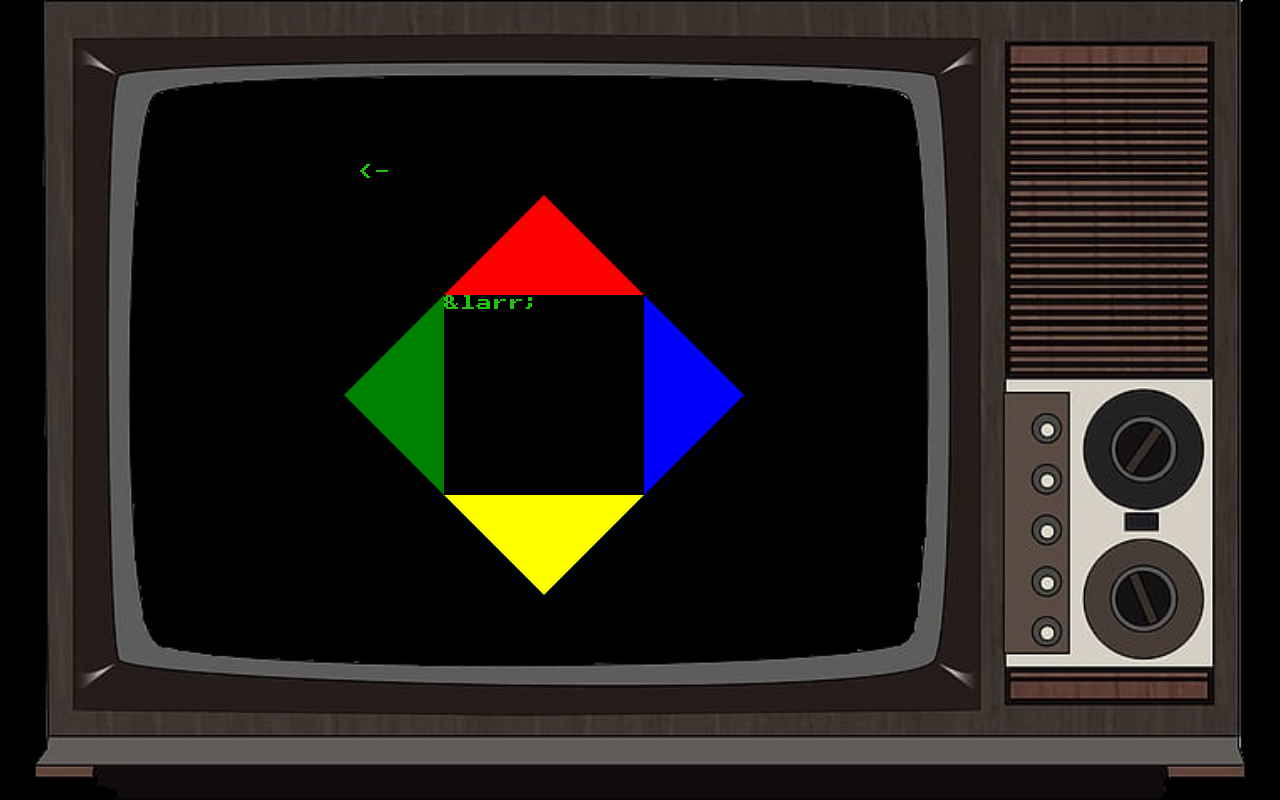
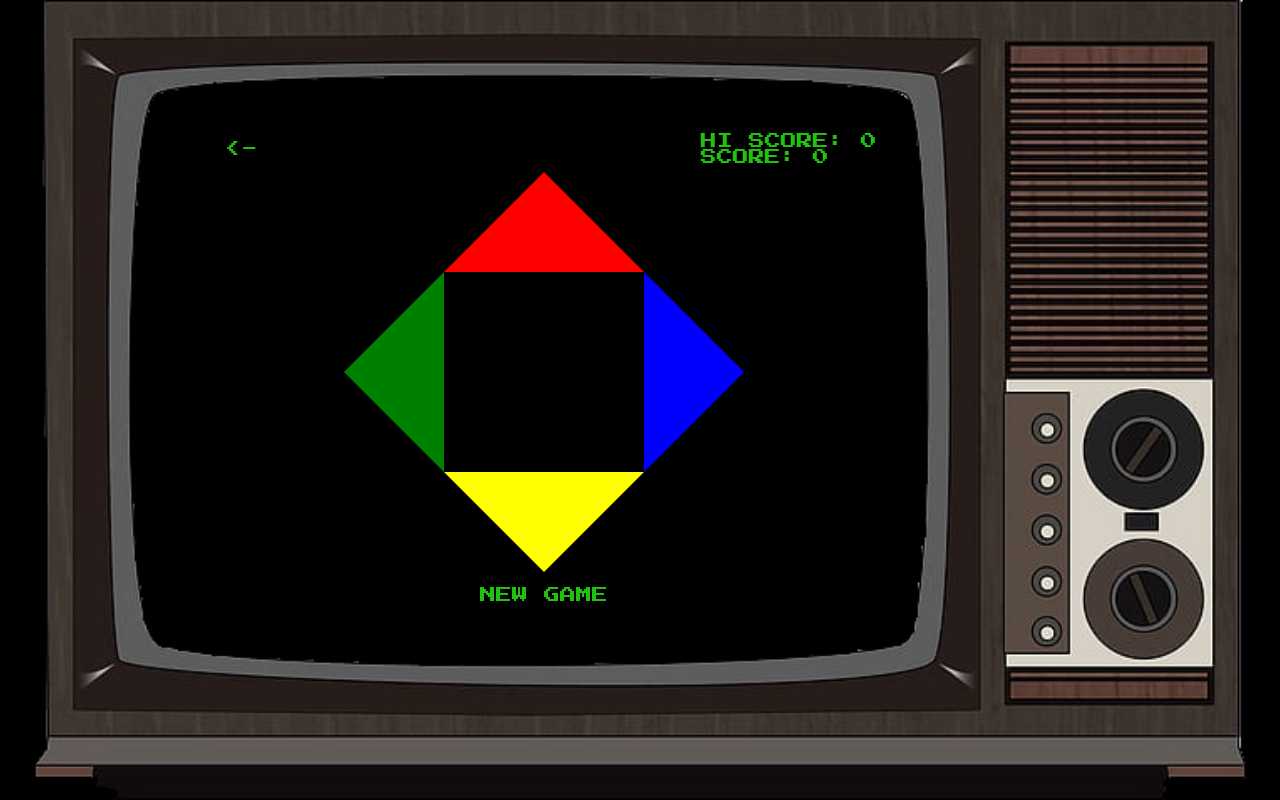
Before and after one commit to mrmister18/game_corner, a React app: page /simonsays in a window 1280 px wide. Built offline with nearby package versions, Linux system fonts and the light colour scheme; no server answers.

Commit message:
keeps track of score, can input guesses

```diff
--- a/public/style.css
+++ b/public/style.css
@@ -336,4 +336,5 @@ html {
 #simon-center {
     width: 200px;
     height: 200px;
+    text-align: center;
 }
--- a/src/components/SimonSays.js
+++ b/src/components/SimonSays.js
@@ -8,10 +8,36 @@ const SimonSays = () => {
         guesses: [],
         gameOver: true,
         highScore: 0,
-        message: `&larr;`
+        score: 0,
+        direction: ""
     })
 
-    return <div id='simon-says'>
+    function showPattern(gameStateCopy) {
+        for (let i = 0; i < gameStateCopy.pattern.length; i++) {
+            setTimeout(() => {
+                gameStateCopy.direction = gameStateCopy.pattern[i]
+                setGameState(gameStateCopy)
+            }, i * 1000 + 1000);
+        }
+    }
+
+    function inputColor(color) {
+        let gameStateCopy = {...gameState}
+        gameStateCopy.guesses.push(color)
+        let idx = gameStateCopy.guesses.lastIndexOf(color)
+        if (gameStateCopy.guesses[idx] === gameStateCopy.pattern[idx]) {
+            gameStateCopy.pattern.push(Math.floor(Math.random() * 4))
+            gameStateCopy.score++
+            setGameState(gameStateCopy)
+        } else {
+            gameStateCopy.gameOver = true
+            if (gameStateCopy.score > gameStateCopy.highScore) {gameStateCopy.highScore = gameStateCopy.score}
+            setGameState(gameStateCopy)
+        }
+    }
+
+    return <div id='simon-says' style={{width: "100%"}}>
+        <div className='row' style={{justifyContent: "space-between"}}>
         <div
         className="highlight clickable button back-button"
         onClick={() => {
@@ -20,14 +46,30 @@ const SimonSays = () => {
       >
         &lt;-
       </div>
+      <div>
+      <div>HI SCORE: {gameState.highScore}</div>
+      <div onClick={() => console.log(gameState)}>SCORE: {gameState.score}</div>
+      </div>
+      </div>
       <div id='simon-says-board' className='column'>
-        <div id='red'></div>
+        <div id='red' className='clickable' onClick={() => inputColor(0)}></div>
         <div className='row'>
-            <div id='green'></div>
-            <div id="simon-center">{gameState.message}</div>
-            <div id='blue'></div>
+            <div id='green' className='clickable' onClick={() => inputColor(3)}></div>
+            <div id="simon-center">{gameState.direction}</div>
+            <div id='blue' className='clickable' onClick={() => inputColor(1)}></div>
         </div>
-        <div id='yellow'></div>
+        <div id='yellow' className='clickable' onClick={() => inputColor(2)}></div>
+      </div>
+      <div className='row'>
+        <div className='clickable button highlight'
+        onClick={() => {
+            let gameStateCopy = {...gameState}
+            gameStateCopy.score = 0
+            gameStateCopy.pattern = [Math.floor(Math.random() * 4)]
+            gameStateCopy.gameOver = false
+            gameStateCopy.guesses = []
+            setGameState(gameStateCopy)
+        }}>NEW GAME</div>
       </div>
     </div>
 }
```
